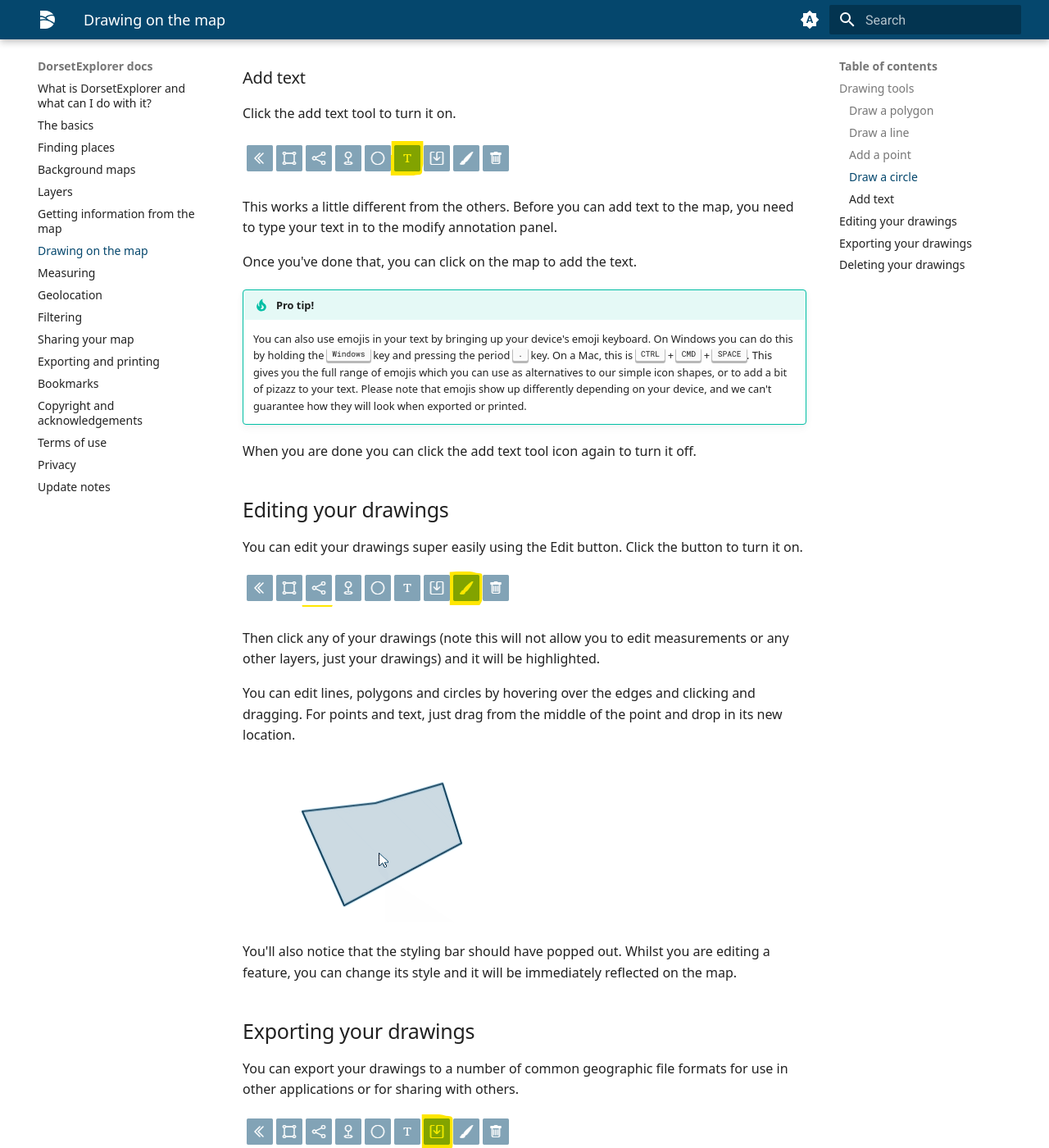
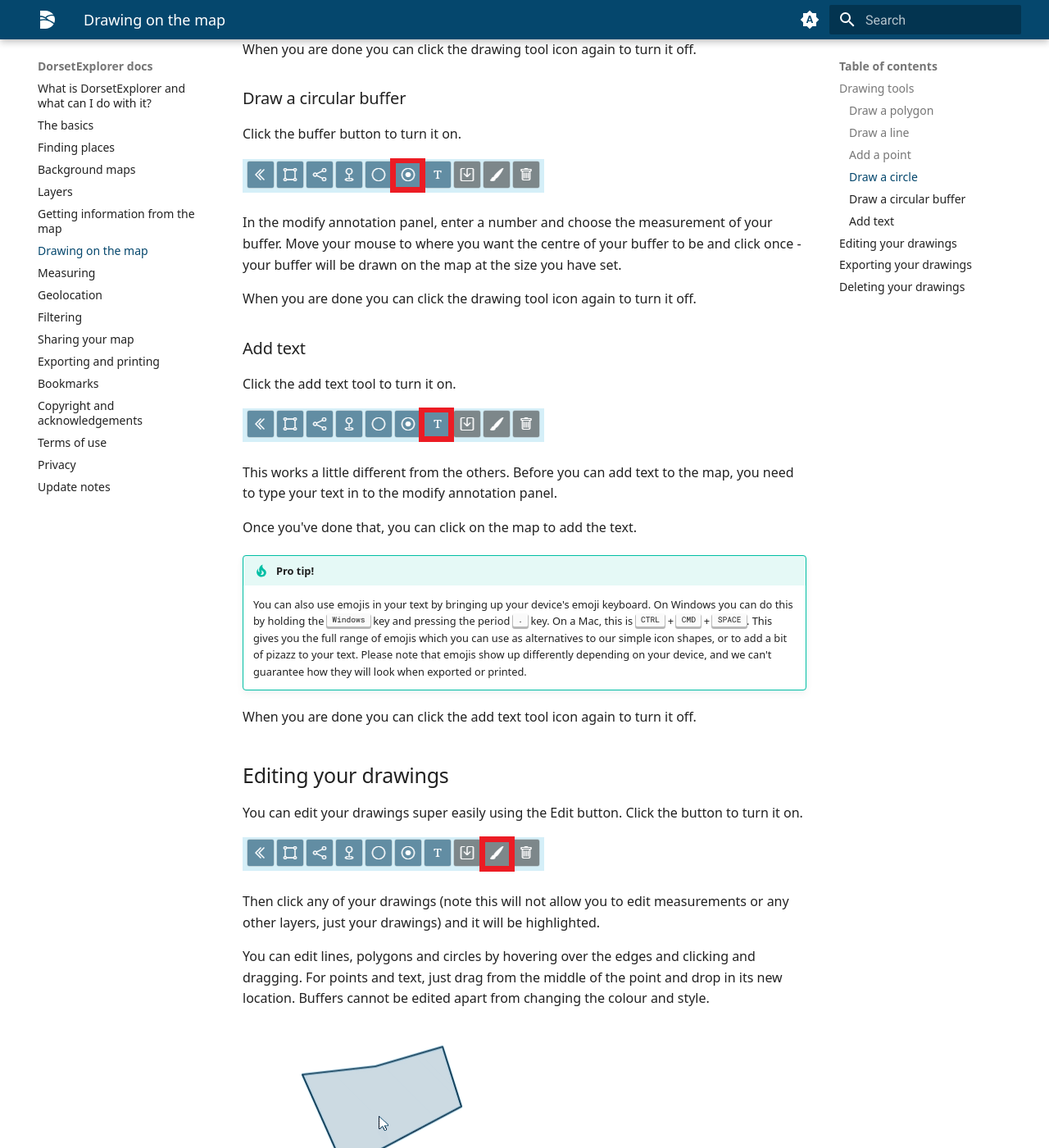
Before and after one commit to Zoobdude/DorsetExplorer-Docs, an MkDocs documentation site: the page built from docs/drawing.md, in a window 1280 px wide and 1400 px high, scrolled down 2747 px. Shown: the whole window at 82% size. Built offline with MkDocs 1.6.1 and Material for MkDocs 9.7.7, drawn with Linux system fonts in a browser that asks for light colours.

Commit message:
Buffer guidance added and screenshots updated

```diff
--- a/docs/drawing.md
+++ b/docs/drawing.md
@@ -16,6 +16,7 @@ You can draw the following features onto the map:
 * lines
 * points with various symbols
 * circles
+* buffers
 * text
 
 When drawing polygons, lines and circles; if you make a mistake you can press the <kbd>Esc</kbd> key on your keyboard to cancel drawing. For polygons and lines, you can press <kbd>CTRL</kbd> (or <kbd>CMD</kbd> on a Mac) + <kbd>Z</kbd> to undo the individual nodes you've drawn.
@@ -68,6 +69,16 @@ Click once where you want the centre or your circle to be, then move your mouse
 
 When you are done you can click the drawing tool icon again to turn it off.
 
+### Draw a circular buffer
+
+Click the buffer button to turn it on.
+
+![Buffer drawing tool - showing a buffer](../assets/images/draw-button-buffer.png)
+
+In the modify annotation panel, enter a number and choose the measurement of your buffer. Move your mouse to where you want the centre of your buffer to be and click once - your buffer will be drawn on the map at the size you have set.
+
+When you are done you can click the drawing tool icon again to turn it off.
+
 ### Add text
 
 Click the add text tool to turn it on.
@@ -91,7 +102,7 @@ You can edit your drawings super easily using the Edit button. Click the button
 
 Then click any of your drawings (note this will not allow you to edit measurements or any other layers, just your drawings) and it will be highlighted.
 
-You can edit lines, polygons and circles by hovering over the edges and clicking and dragging. For points and text, just drag from the middle of the point and drop in its new location.
+You can edit lines, polygons and circles by hovering over the edges and clicking and dragging. For points and text, just drag from the middle of the point and drop in its new location. Buffers cannot be edited apart from changing the colour and style.
 
 ![Polygon editing - showing a short video of a polygon being edited](../assets/images/draw-edit-polygon.gif)
 
```
Also changed, not shown: docs/assets/images/draw-button-buffer.png (added), docs/assets/images/draw-button-circle.png, docs/assets/images/draw-button-delete.png, docs/assets/images/draw-button-edit.png, docs/assets/images/draw-button-export.png, docs/assets/images/draw-button-line.png, docs/assets/images/draw-button-open.png, docs/assets/images/draw-button-point.png, docs/assets/images/draw-button-polygon.png, docs/assets/images/draw-button-text.png.
